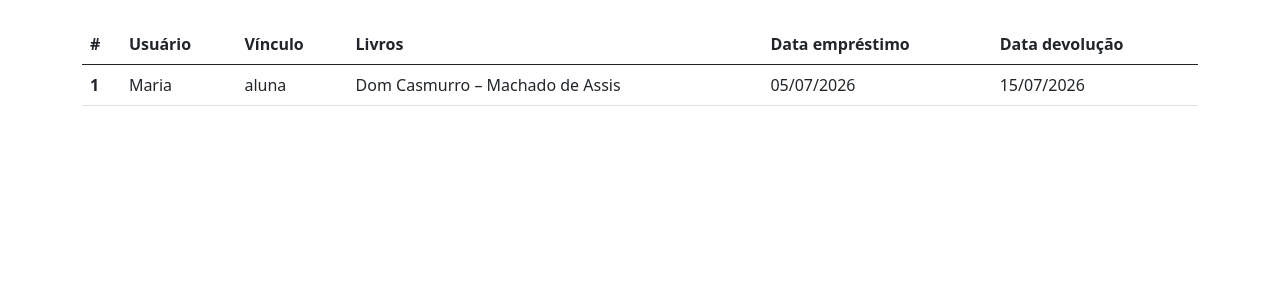
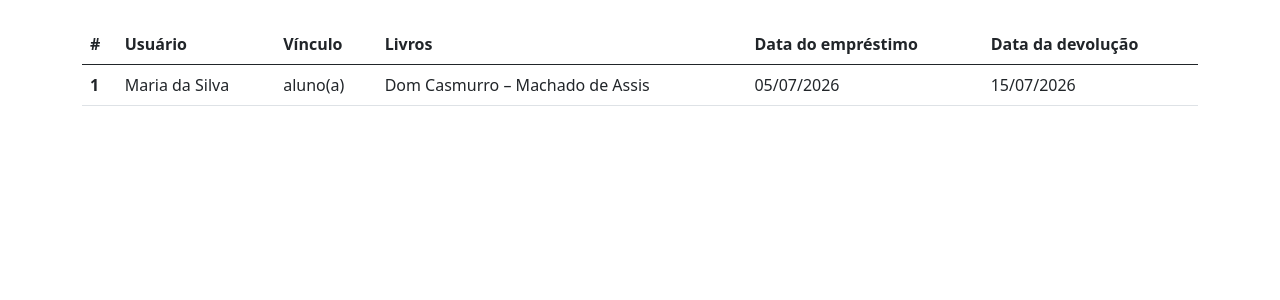
Before and after one commit to jenniferreislim-create/PROJETO-DISCIPLINA-DESENVOLVIMENTO-WEB, a Django app: a page that uses Biblio_Gest/templates/empréstimo_list.html in a window 1280 px wide. Shown: the part 56-356 px from the top of the page. Run offline with Django 5.2, Linux system fonts and the light colour scheme.

Commit message:
últimos ajustes

```diff
--- a/Biblio_Gest/templates/empréstimo_form.html
+++ b/Biblio_Gest/templates/empréstimo_form.html
@@ -19,7 +19,7 @@
 
         <select class="form-select" aria-label="Default select example">
         <option selected>Selecione seu vínculo</option>
-        <option value="1">Aluno</option>
+        <option value="1">Aluno(a)</option>
         <option value="2">Professor</option>
         <option value="3">Servidor</option>
     </select>
--- a/Biblio_Gest/templates/empréstimo_list.html
+++ b/Biblio_Gest/templates/empréstimo_list.html
@@ -14,16 +14,16 @@
             <th scope="col">Usuário</th>
             <th scope="col">Vínculo</th>
             <th scope="col">Livros</th>
-            <th scope="col">Data empréstimo</th>
-            <th scope="col">Data devolução</th>
+            <th scope="col">Data do empréstimo</th>
+            <th scope="col">Data da devolução</th>
 
         </tr>
         </thead>
         <tbody>
         <tr>
             <th scope="row">1</th>
-             <td>Maria</td>
-             <td>aluna</td>
+             <td>Maria da Silva</td>
+             <td>aluno(a)</td>
             <td>Dom Casmurro – Machado de Assis</td>
             <td>05/07/2026</td>
             <td>15/07/2026</td>
```
